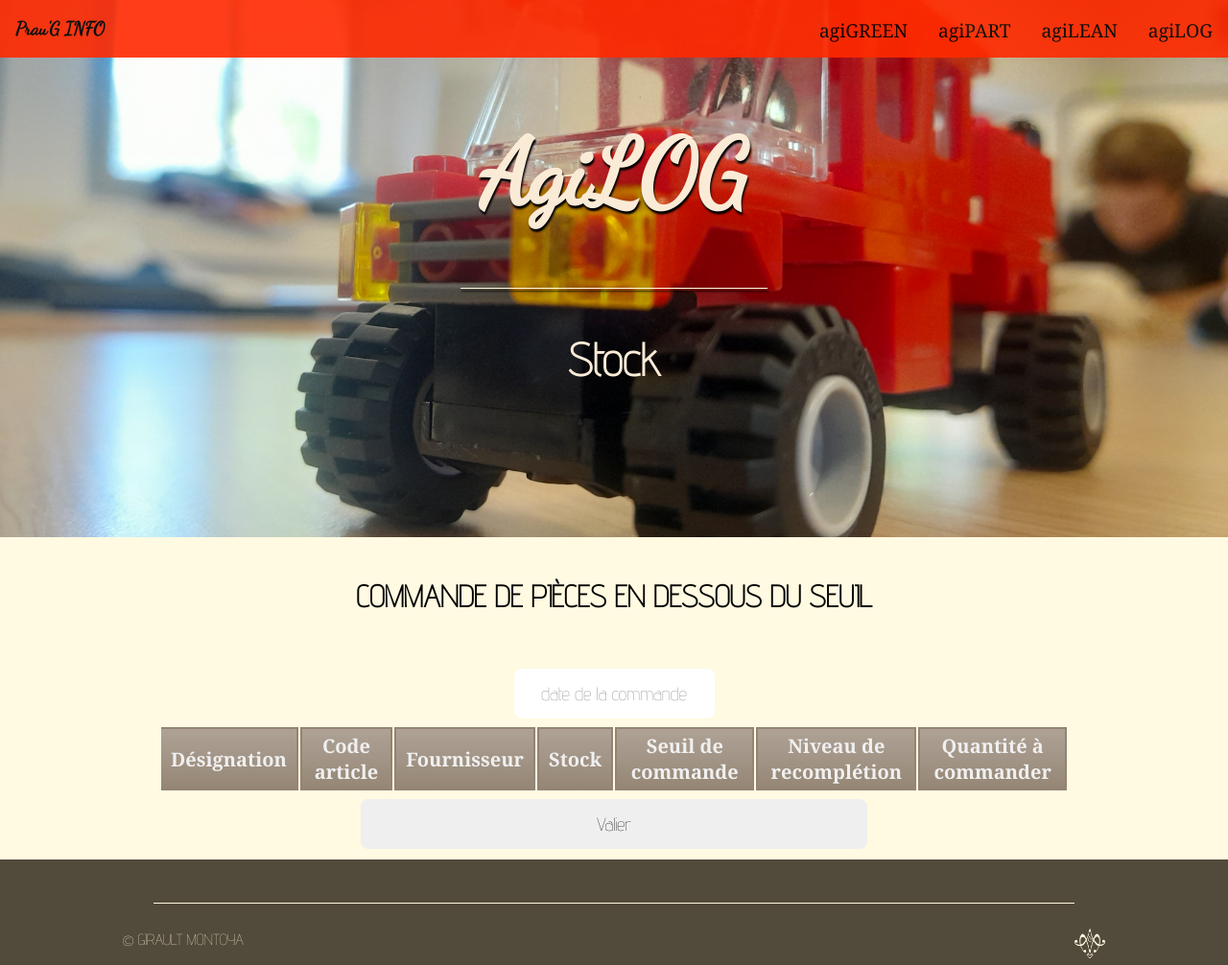
After one commit to Lilaschabert/Projet-Info-EDI, a Flask app: page /commande_pieces in a window 1280 px wide. The commit adds this page. Shown: the whole page at 96% size. Run offline with Flask 2, Linux system fonts and the light colour scheme; data comes from the database, SQL or seed files in the repository; both versions use the stored data as it was after the commit; lists and menus that the app fills with data are empty.

Commit message:
commandes de pièces par agilog

```diff
--- a/main.py
+++ b/main.py
@@ -94,6 +94,37 @@ def init_stock():
                            liste_case=liste_case,liste_entete_input=liste_entete_input,liste_case_input=liste_case_input)
 
 
+@app.route('/commande_pieces', methods=['GET', 'POST'])
+def commande_pieces():
+    title = "Commande de pièces par AgiLog"
+    liste_stock = affichage_stock_commande()
+    liste_entete = ["Désignation","Code article", "Fournisseur","Stock","Seuil de commande","Niveau de recomplétion"]
+    liste_case   = ["designation","code_article", "nom",        "stock","seuil_commande","niveau_recompletion"]
+    liste_entete_input = ["Quantité à commander"]
+    liste_case_input   = ["commande_default"]
+    if request.method == 'POST':
+        liste_code_article=[piece["code_article"] for piece in liste_stock]
+        dict_pieces={}
+        for code_article in liste_code_article:
+            value=request.form[str(code_article)]
+            if value!="None":
+                try:
+                    value=int(value)
+                except:
+                    flash("La quantité à commander doit être un entier (ou 'None')")
+                    return redirect(url_for('commande_pieces'))
+                dict_pieces[code_article]=value
+        date_commande=request.form["date"]
+        try:
+            passer_commande(dict_pieces,date_commande)
+            flash("Commande(s) envoyée(s)!")
+        except:
+            flash("Problème lors de la commande")
+        return redirect(url_for('commande_pieces'))
+    return render_template('page commande pieces.html', title=title, liste_stock=liste_stock, liste_entete=liste_entete,
+                           liste_case=liste_case,liste_entete_input=liste_entete_input,liste_case_input=liste_case_input)
+
+
 # ---------------------------------------
 # pour lancer le serveur web local Flask
 # ---------------------------------------
--- a/requete_sql.py
+++ b/requete_sql.py
@@ -133,6 +133,24 @@ def affichage_stock():
     conn, cur = connection_bdd()
     querry = """SELECT pieces.id,designation,code_article,nom,stock,seuil_commande,delai,niveau_recompletion FROM pieces
         JOIN fournisseur ON fournisseur.id=pieces.idFournisseur"""
+    cur.execute(querry+";")
+    lignes = cur.fetchall()
+    conn.close()
+    return lignes
+
+def affichage_stock_commande():
+    conn, cur = connection_bdd()
+    querry = """SELECT designation,code_article,nom,stock,stock_fictif,seuil_commande,niveau_recompletion,(niveau_recompletion-stock_fictif) as commande_default FROM pieces
+        JOIN fournisseur ON fournisseur.id=pieces.idFournisseur
+        JOIN (SELECT id_piece,SUM(nbr_en_commande) as stock_fictif FROM(
+                SELECT id_piece,nombre_piece as nbr_en_commande FROM commande_pieces
+                    JOIN contenu_commande_pieces ON id_commande=id
+                    WHERE etat='commandee' OR etat='envoyee'
+                UNION ALL
+                SELECT id,stock FROM pieces)
+            GROUP BY id_piece) as table_stock_fictif
+        ON table_stock_fictif.id_piece=pieces.id
+        WHERE stock_fictif<=seuil_commande ORDER BY nom;"""
     cur.execute(querry)
     lignes = cur.fetchall()
     conn.close()
--- a/static/style.css
+++ b/static/style.css
@@ -54,6 +54,10 @@ input.stock-input{
 	padding: 4px 10px;
 }
 
+#date-input{
+	width: auto;
+	text-align:center;
+}
 
 /* ***************NAVBAR**************** */
 nav{
--- /dev/null
+++ b/templates/page commande pieces.html
@@ -0,0 +1,57 @@
+ {% extends "base.html" %}
+{% block content %}
+<div id = "imagePrincipale">
+	<h1>AgiLOG</h1>
+	<div id = "premierTrait"></div>
+	<h3>Stock</h3>
+</div>
+
+<div id ="mainBody">
+	<section id = "presentation">
+		<div id = "textIntro">
+		<h2>Commande de pièces en dessous du seuil</h2>
+		</div>
+	</section>
+
+	{% with messages = get_flashed_messages() %}
+	  {% if messages %}
+		<ul class=flashes>
+		{% for message in messages %}
+		  <li>{{ message }}</li>
+		{% endfor %}
+		</ul>
+	  {% endif %}
+	{% endwith %}
+
+	<form method="post">
+		<section id="stock">
+			<input id="date-input" type="text" name='date' value='' placeholder="date de la commande"/>
+			<table class="cinereousTable">
+				<thead>
+					<tr>
+						{% for entete in liste_entete %}
+						<th>{{entete}}</th>
+						{% endfor %}
+						{% for entete in liste_entete_input %}
+						<th>{{entete}}</th>
+						{% endfor %}
+					</tr>
+				</thead>
+				<tbody>
+					{% for piece in liste_stock %}
+						<tr>
+							{% for case in liste_case %}
+							<td>{{piece[case]}}</td>
+							{% endfor%}
+							{% for case in liste_case_input %}
+							<td> <input class="stock-input" type="text" name='{{ piece["code_article"] }}' value='{{piece[case]}}'/> </td>
+							{% endfor%}
+						</tr>
+					{% endfor %}
+				</tbody>
+			</table>
+			<input type="submit" value="Valier"/>
+		</section>
+	</form>
+</div>
+{% endblock %}
```
Also changed, not shown: dev.db.
